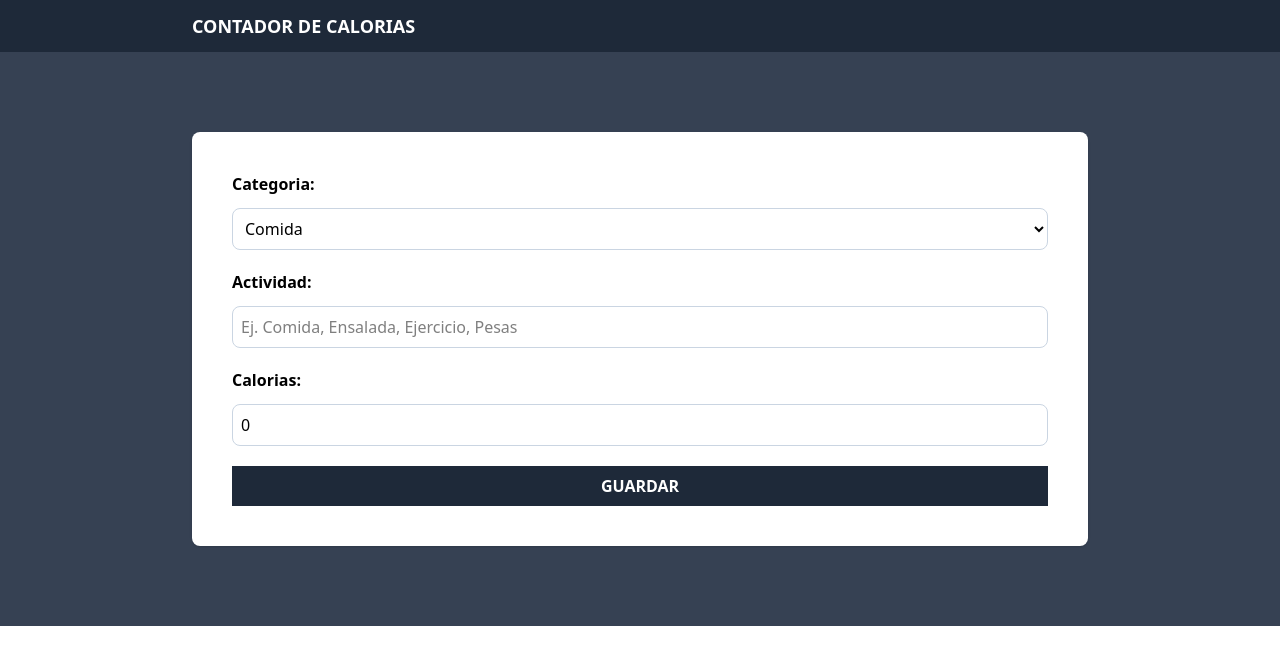
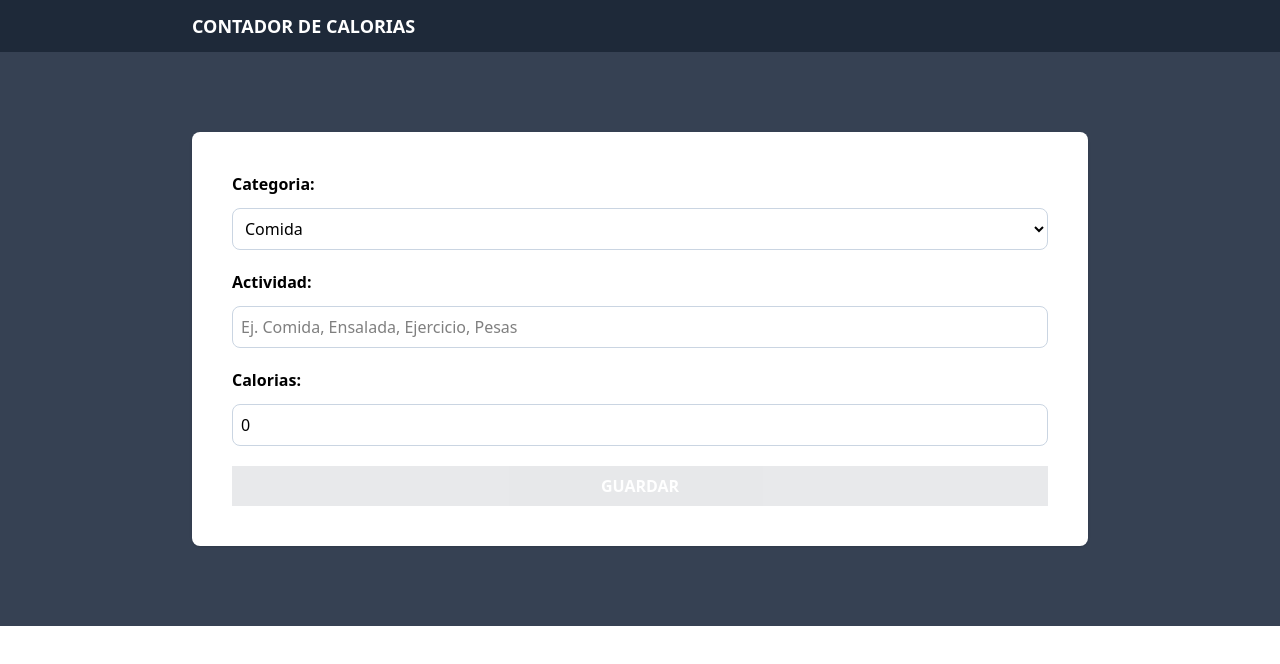
Before and after one commit to StyvenSoft/React-TypeScript-Complete-Guide, a React (Vite) app in the folder BasicReactjsProjects/calorie-tracker/: page / in a window 1280 px wide. Shown: the top 664 px of the page. Built offline with nearby package versions, Linux system fonts and the light colour scheme.

Commit message:
The Form button valited

```diff
--- a/BasicReactjsProjects/calorie-tracker/src/components/Form.tsx
+++ b/BasicReactjsProjects/calorie-tracker/src/components/Form.tsx
@@ -19,11 +19,16 @@ export default function Form() {
 
     setActivity({
       ...activity,
-      [e.target.id]: e.target.value
+      [e.target.id]: isNumberField ? +e.target.value : e.target.value
     })
 
     console.log(e.target.id);
     console.log('Cambios');
+  }
+
+  const isValidActivity = () => {
+    const { nameActivity, calories } = activity
+    return nameActivity.trim() !== '' && calories > 0
   }
 
   return (
@@ -70,8 +75,9 @@ export default function Form() {
       </div>
       <input
         type="submit"
-        className="bg-gray-800 hover:bg-gray-700 w-full p-2 font-bold uppercase text-white"
+        className="bg-gray-800 hover:bg-gray-700 w-full p-2 font-bold uppercase text-white cursor-pointer disabled:opacity-10"
         value='Guardar'
+        disabled={!isValidActivity()}
       />
     </form>
   )
```
